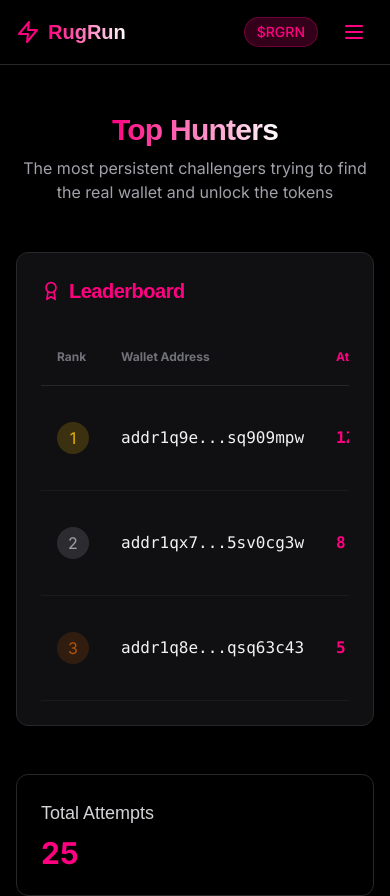
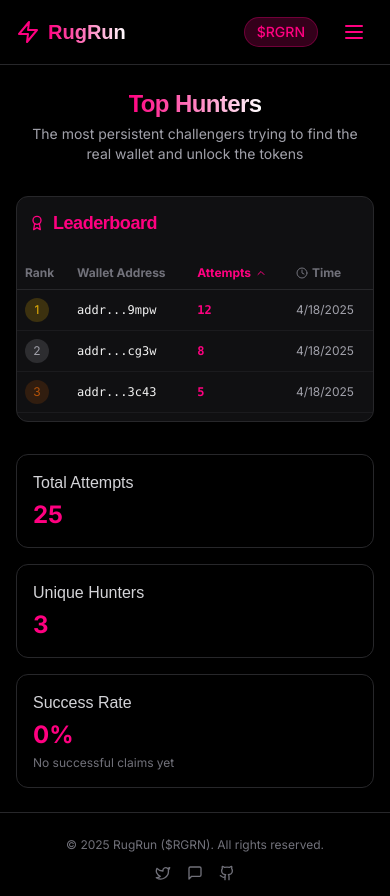
Before and after one commit to ArsCodeAmatoria/rugrun, a Next.js app in the folder apps/web/: page /leaderboard in a window 390 px wide. Shown: the top 896 px of the page. Built offline with nearby package versions, Linux system fonts and the light colour scheme.

Commit message:
Enhance mobile responsiveness for Hunt, Leaderboard, WalletCard, and Footer components

```diff
--- a/apps/web/app/hunt/page.tsx
+++ b/apps/web/app/hunt/page.tsx
@@ -45,26 +45,26 @@ export default function HuntPage() {
     <div className="min-h-screen flex flex-col">
       <Navbar />
 
-      <main className="flex-grow pt-20">
-        <div className="max-w-7xl mx-auto px-4 sm:px-6 lg:px-8 py-8">
-          <div className="space-y-6">
-            <div className="flex flex-col md:flex-row justify-between items-start md:items-center gap-4">
+      <main className="flex-grow pt-16 sm:pt-20">
+        <div className="max-w-7xl mx-auto px-4 sm:px-6 lg:px-8 py-6 sm:py-8">
+          <div className="space-y-4 sm:space-y-6">
+            <div className="flex flex-col md:flex-row justify-between items-start md:items-center gap-3 sm:gap-4">
               <motion.div
                 initial={{ opacity: 0, y: 20 }}
                 animate={{ opacity: 1, y: 0 }}
                 transition={{ duration: 0.3 }}
               >
-                <h1 className="text-3xl font-bold font-orbitron tracking-tight">
+                <h1 className="text-2xl sm:text-3xl font-bold font-orbitron tracking-tight">
                   <span className="text-transparent bg-clip-text bg-gradient-to-r from-primary to-white">
                     Hunt the Rug
                   </span>
                 </h1>
-                <p className="mt-2 text-zinc-400">
+                <p className="mt-1 sm:mt-2 text-sm sm:text-base text-zinc-400">
                   Find the real wallet and unlock it with the correct phrase
                 </p>
               </motion.div>
 
-              <div className="w-full md:w-72">
+              <div className="w-full md:w-72 mt-2 md:mt-0">
                 <div className="relative">
                   <Search className="absolute left-3 top-1/2 -translate-y-1/2 h-4 w-4 text-zinc-500" />
                   <input
@@ -72,14 +72,14 @@ export default function HuntPage() {
                     placeholder="Search wallet address or clue..."
                     value={searchQuery}
                     onChange={(e) => setSearchQuery(e.target.value)}
-                    className="pl-9 pr-4 py-2 w-full bg-black/30 border border-zinc-800 rounded-lg focus:outline-none focus:ring-1 focus:ring-primary"
+                    className="pl-9 pr-4 py-2 w-full bg-black/30 border border-zinc-800 rounded-lg focus:outline-none focus:ring-1 focus:ring-primary text-sm"
                   />
                 </div>
               </div>
             </div>
 
             {/* Wallets Grid */}
-            <div className="grid grid-cols-1 md:grid-cols-2 lg:grid-cols-3 gap-6">
+            <div className="grid grid-cols-1 sm:grid-cols-2 lg:grid-cols-3 gap-4 sm:gap-6">
               {filteredWallets.map((wallet) => (
                 <WalletCard
                   key={wallet.address}
@@ -90,29 +90,29 @@ export default function HuntPage() {
             </div>
 
             {/* Attempt History */}
-            <div className="mt-16">
+            <div className="mt-12 sm:mt-16">
               <Card className="border-zinc-800 bg-zinc-900/70 backdrop-blur-sm">
-                <CardHeader>
+                <CardHeader className="px-3 sm:px-6 py-3 sm:py-4">
                   <div className="flex items-center justify-between">
-                    <CardTitle className="text-xl text-primary font-orbitron">
-                      <List className="inline-block mr-2 h-5 w-5" />
+                    <CardTitle className="text-lg sm:text-xl text-primary font-orbitron">
+                      <List className="inline-block mr-2 h-4 w-4 sm:h-5 sm:w-5" />
                       Recent Attempts
                     </CardTitle>
                   </div>
                 </CardHeader>
-                <CardContent>
-                  <div className="overflow-x-auto">
+                <CardContent className="px-3 sm:px-6 py-2 sm:py-3">
+                  <div className="overflow-x-auto -mx-3 sm:-mx-0">
                     <table className="w-full">
                       <thead>
                         <tr className="border-b border-zinc-800">
-                          <th className="text-left py-3 px-2 text-xs text-zinc-500">Wallet</th>
-                          <th className="text-left py-3 px-2 text-xs text-zinc-500">User</th>
-                          <th className="text-left py-3 px-2 text-xs text-zinc-500">Attempt</th>
-                          <th className="text-left py-3 px-2 text-xs text-zinc-500">
+                          <th className="text-left py-2 sm:py-3 px-2 text-xs text-zinc-500">Wallet</th>
+                          <th className="text-left py-2 sm:py-3 px-2 text-xs text-zinc-500">User</th>
+                          <th className="text-left py-2 sm:py-3 px-2 text-xs text-zinc-500">Attempt</th>
+                          <th className="text-left py-2 sm:py-3 px-2 text-xs text-zinc-500">
                             <Clock className="inline-block mr-1 h-3 w-3" />
                             Timestamp
                           </th>
-                          <th className="text-left py-3 px-2 text-xs text-zinc-500">Status</th>
+                          <th className="text-left py-2 sm:py-3 px-2 text-xs text-zinc-500">Status</th>
                         </tr>
                       </thead>
                       <tbody>
@@ -121,19 +121,19 @@ export default function HuntPage() {
                             key={index}
                             className="border-b border-zinc-800/50 hover:bg-black/20 transition-colors"
                           >
-                            <td className="py-3 px-2 text-sm">
+                            <td className="py-2 sm:py-3 px-2 text-xs sm:text-sm">
                               {truncateAddress(attempt.walletAddress)}
                             </td>
-                            <td className="py-3 px-2 text-sm">
+                            <td className="py-2 sm:py-3 px-2 text-xs sm:text-sm">
                               {truncateAddress(attempt.userAddress)}
                             </td>
-                            <td className="py-3 px-2 text-sm font-mono">
+                            <td className="py-2 sm:py-3 px-2 text-xs sm:text-sm font-mono">
                               {attempt.attempt}
                             </td>
-                            <td className="py-3 px-2 text-sm text-zinc-400">
+                            <td className="py-2 sm:py-3 px-2 text-xs sm:text-sm text-zinc-400">
                               {formatTimestamp(attempt.timestamp)}
                             </td>
-                            <td className="py-3 px-2 text-sm">
+                            <td className="py-2 sm:py-3 px-2 text-xs sm:text-sm">
                               <span className={`inline-flex items-center px-2 py-0.5 rounded-full text-xs font-medium ${
                                 attempt.status === "failed"
                                   ? "bg-red-900/30 text-red-400"
--- a/apps/web/app/leaderboard/page.tsx
+++ b/apps/web/app/leaderboard/page.tsx
@@ -29,41 +29,41 @@ export default function LeaderboardPage() {
     <div className="min-h-screen flex flex-col">
       <Navbar />
 
-      <main className="flex-grow pt-20">
-        <div className="max-w-4xl mx-auto px-4 sm:px-6 lg:px-8 py-8">
+      <main className="flex-grow pt-16 sm:pt-20">
+        <div className="max-w-4xl mx-auto px-4 sm:px-6 lg:px-8 py-6 sm:py-8">
           <motion.div
             initial={{ opacity: 0, y: 20 }}
             animate={{ opacity: 1, y: 0 }}
             transition={{ duration: 0.3 }}
-            className="text-center mb-12"
+            className="text-center mb-8 sm:mb-12"
           >
-            <h1 className="text-3xl font-bold font-orbitron tracking-tight">
+            <h1 className="text-2xl sm:text-3xl font-bold font-orbitron tracking-tight">
               <span className="text-transparent bg-clip-text bg-gradient-to-r from-primary to-white">
                 Top Hunters
               </span>
             </h1>
-            <p className="mt-2 text-zinc-400 max-w-xl mx-auto">
+            <p className="mt-1 sm:mt-2 text-sm sm:text-base text-zinc-400 max-w-xl mx-auto px-2">
               The most persistent challengers trying to find the real wallet and unlock the tokens
             </p>
           </motion.div>
 
           <Card className="border-zinc-800 bg-zinc-900/70 backdrop-blur-sm overflow-hidden">
-            <CardHeader>
+            <CardHeader className="px-3 sm:px-6 py-3 sm:py-4">
               <div className="flex items-center justify-between">
-                <CardTitle className="text-xl text-primary font-orbitron flex items-center">
-                  <Award className="mr-2 h-5 w-5" />
+                <CardTitle className="text-lg sm:text-xl text-primary font-orbitron flex items-center">
+                  <Award className="mr-2 h-4 w-4 sm:h-5 sm:w-5" />
                   Leaderboard
                 </CardTitle>
               </div>
             </CardHeader>
-            <CardContent>
-              <div className="overflow-x-auto">
+            <CardContent className="px-2 sm:px-6 py-2 sm:py-3">
+              <div className="overflow-x-auto -mx-2 sm:mx-0">
                 <table className="w-full">
                   <thead>
                     <tr className="border-b border-zinc-800">
-                      <th className="text-left py-3 px-4 text-xs text-zinc-500">Rank</th>
-                      <th className="text-left py-3 px-4 text-xs text-zinc-500">Wallet Address</th>
-                      <th className="text-left py-3 px-4 text-xs text-zinc-500">
+                      <th className="text-left py-2 sm:py-3 px-2 sm:px-4 text-xs text-zinc-500">Rank</th>
+                      <th className="text-left py-2 sm:py-3 px-2 sm:px-4 text-xs text-zinc-500">Wallet Address</th>
+                      <th className="text-left py-2 sm:py-3 px-2 sm:px-4 text-xs text-zinc-500">
                         <button
                           onClick={() => setSortBy('attempts')}
                           className={`flex items-center ${sortBy === 'attempts' ? 'text-primary' : ''}`}
@@ -72,13 +72,14 @@ export default function LeaderboardPage() {
                           {sortBy === 'attempts' && <ChevronUp className="ml-1 h-3 w-3" />}
                         </button>
                       </th>
-                      <th className="text-left py-3 px-4 text-xs text-zinc-500">
+                      <th className="text-left py-2 sm:py-3 px-2 sm:px-4 text-xs text-zinc-500">
                         <button
                           onClick={() => setSortBy('lastAttempt')}
                           className={`flex items-center ${sortBy === 'lastAttempt' ? 'text-primary' : ''}`}
                         >
                           <Clock className="mr-1 h-3 w-3" />
-                          Last Attempt
+                          <span className="hidden sm:inline">Last Attempt</span>
+                          <span className="sm:hidden">Time</span>
                           {sortBy === 'lastAttempt' && <ChevronUp className="ml-1 h-3 w-3" />}
                         </button>
                       </th>
@@ -93,8 +94,8 @@ export default function LeaderboardPage() {
                         transition={{ duration: 0.3, delay: index * 0.1 }}
                         className="border-b border-zinc-800/50 hover:bg-black/20 transition-colors"
                       >
-                        <td className="py-4 px-4">
-                          <div className={`flex items-center justify-center w-8 h-8 rounded-full
+                        <td className="py-2 sm:py-4 px-2 sm:px-4">
+                          <div className={`flex items-center justify-center w-6 h-6 sm:w-8 sm:h-8 rounded-full text-xs sm:text-sm
                             ${index === 0 ? 'bg-yellow-500/20 text-yellow-500' :
                               index === 1 ? 'bg-zinc-400/20 text-zinc-400' :
                               index === 2 ? 'bg-amber-700/20 text-amber-700' :
@@ -103,14 +104,16 @@ export default function LeaderboardPage() {
                             {index + 1}
                           </div>
                         </td>
-                        <td className="py-4 px-4 font-mono">
-                          {truncateAddress(entry.address, 8, 8)}
+                        <td className="py-2 sm:py-4 px-2 sm:px-4 font-mono text-xs sm:text-sm">
+                          <span className="hidden sm:inline">{truncateAddress(entry.address, 8, 8)}</span>
+                          <span className="sm:hidden">{truncateAddress(entry.address, 4, 4)}</span>
                         </td>
-                        <td className="py-4 px-4 font-mono">
+                        <td className="py-2 sm:py-4 px-2 sm:px-4 font-mono text-xs sm:text-sm">
                           <span className="text-primary font-bold">{entry.attempts}</span>
                         </td>
-                        <td className="py-4 px-4 text-zinc-400">
-                          {formatTimestamp(entry.lastAttempt)}
+                        <td className="py-2 sm:py-4 px-2 sm:px-4 text-zinc-400 text-xs sm:text-sm">
+                          <span className="hidden sm:inline">{formatTimestamp(entry.lastAttempt)}</span>
+                          <span className="sm:hidden">{new Date(entry.lastAttempt).toLocaleDateString()}</span>
                         </td>
                       </motion.tr>
                     ))}
@@ -118,7 +121,7 @@ export default function LeaderboardPage() {
                     {/* Empty State */}
                     {sortedLeaderboard.length === 0 && (
                       <tr>
-                        <td colSpan={4} className="py-8 text-center text-zinc-500">
+                        <td colSpan={4} className="py-6 sm:py-8 text-center text-zinc-500 text-sm">
                           No attempts recorded yet
                         </td>
                       </tr>
@@ -130,15 +133,15 @@ export default function LeaderboardPage() {
           </Card>
 
           {/* Game Stats */}
-          <div className="mt-12 grid grid-cols-1 md:grid-cols-3 gap-6">
+          <div className="mt-8 sm:mt-12 grid grid-cols-1 sm:grid-cols-3 gap-4 sm:gap-6">
             <motion.div
               initial={{ opacity: 0, y: 20 }}
               animate={{ opacity: 1, y: 0 }}
               transition={{ duration: 0.3, delay: 0.3 }}
-              className="bg-black/30 rounded-xl p-6 border border-zinc-800"
+              className="bg-black/30 rounded-xl p-4 sm:p-6 border border-zinc-800"
             >
-              <h3 className="text-lg font-orbitron mb-2 text-zinc-300">Total Attempts</h3>
-              <p className="text-3xl font-bold text-primary">
+              <h3 className="text-base sm:text-lg font-orbitron mb-1 sm:mb-2 text-zinc-300">Total Attempts</h3>
+              <p className="text-2xl sm:text-3xl font-bold text-primary">
                 {leaderboard.reduce((sum, entry) => sum + entry.attempts, 0)}
               </p>
             </motion.div>
@@ -147,10 +150,10 @@ export default function LeaderboardPage() {
               initial={{ opacity: 0, y: 20 }}
               animate={{ opacity: 1, y: 0 }}
               transition={{ duration: 0.3, delay: 0.4 }}
-              className="bg-black/30 rounded-xl p-6 border border-zinc-800"
+              className="bg-black/30 rounded-xl p-4 sm:p-6 border border-zinc-800"
             >
-              <h3 className="text-lg font-orbitron mb-2 text-zinc-300">Unique Hunters</h3>
-              <p className="text-3xl font-bold text-primary">
+              <h3 className="text-base sm:text-lg font-orbitron mb-1 sm:mb-2 text-zinc-300">Unique Hunters</h3>
+              <p className="text-2xl sm:text-3xl font-bold text-primary">
                 {leaderboard.length}
               </p>
             </motion.div>
@@ -159,10 +162,10 @@ export default function LeaderboardPage() {
               initial={{ opacity: 0, y: 20 }}
               animate={{ opacity: 1, y: 0 }}
               transition={{ duration: 0.3, delay: 0.5 }}
-              className="bg-black/30 rounded-xl p-6 border border-zinc-800"
+              className="bg-black/30 rounded-xl p-4 sm:p-6 border border-zinc-800"
             >
-              <h3 className="text-lg font-orbitron mb-2 text-zinc-300">Success Rate</h3>
-              <p className="text-3xl font-bold text-primary">
+              <h3 className="text-base sm:text-lg font-orbitron mb-1 sm:mb-2 text-zinc-300">Success Rate</h3>
+              <p className="text-2xl sm:text-3xl font-bold text-primary">
                 0%
               </p>
               <p className="text-xs text-zinc-500 mt-1">No successful claims yet</p>
--- a/apps/web/components/Footer.tsx
+++ b/apps/web/components/Footer.tsx
@@ -3,22 +3,22 @@ import { Twitter, Github, MessageSquare } from "lucide-react";
 
 export default function Footer() {
   return (
-    <footer className="border-t border-zinc-800 py-8">
+    <footer className="border-t border-zinc-800 py-6 sm:py-8">
       <div className="max-w-7xl mx-auto px-4 sm:px-6 lg:px-8 flex flex-col md:flex-row justify-between items-center">
-        <p className="text-zinc-500 text-sm">
+        <p className="text-zinc-500 text-xs sm:text-sm">
           &copy; {new Date().getFullYear()} RugRun ($RGRN). All rights reserved.
         </p>
-        <div className="flex space-x-6 mt-4 md:mt-0">
+        <div className="flex space-x-4 sm:space-x-6 mt-3 md:mt-0">
           <a href="#" className="text-zinc-500 hover:text-primary transition-colors">
-            <Twitter size={20} />
+            <Twitter size={16} className="sm:h-5 sm:w-5" />
             <span className="sr-only">Twitter</span>
           </a>
           <a href="#" className="text-zinc-500 hover:text-primary transition-colors">
-            <MessageSquare size={20} />
+            <MessageSquare size={16} className="sm:h-5 sm:w-5" />
             <span className="sr-only">Discord</span>
           </a>
           <a href="#" className="text-zinc-500 hover:text-primary transition-colors">
-            <Github size={20} />
+            <Github size={16} className="sm:h-5 sm:w-5" />
             <span className="sr-only">GitHub</span>
           </a>
         </div>
```
Also changed, not shown: apps/web/components/WalletCard.tsx (+14 -16 lines).
